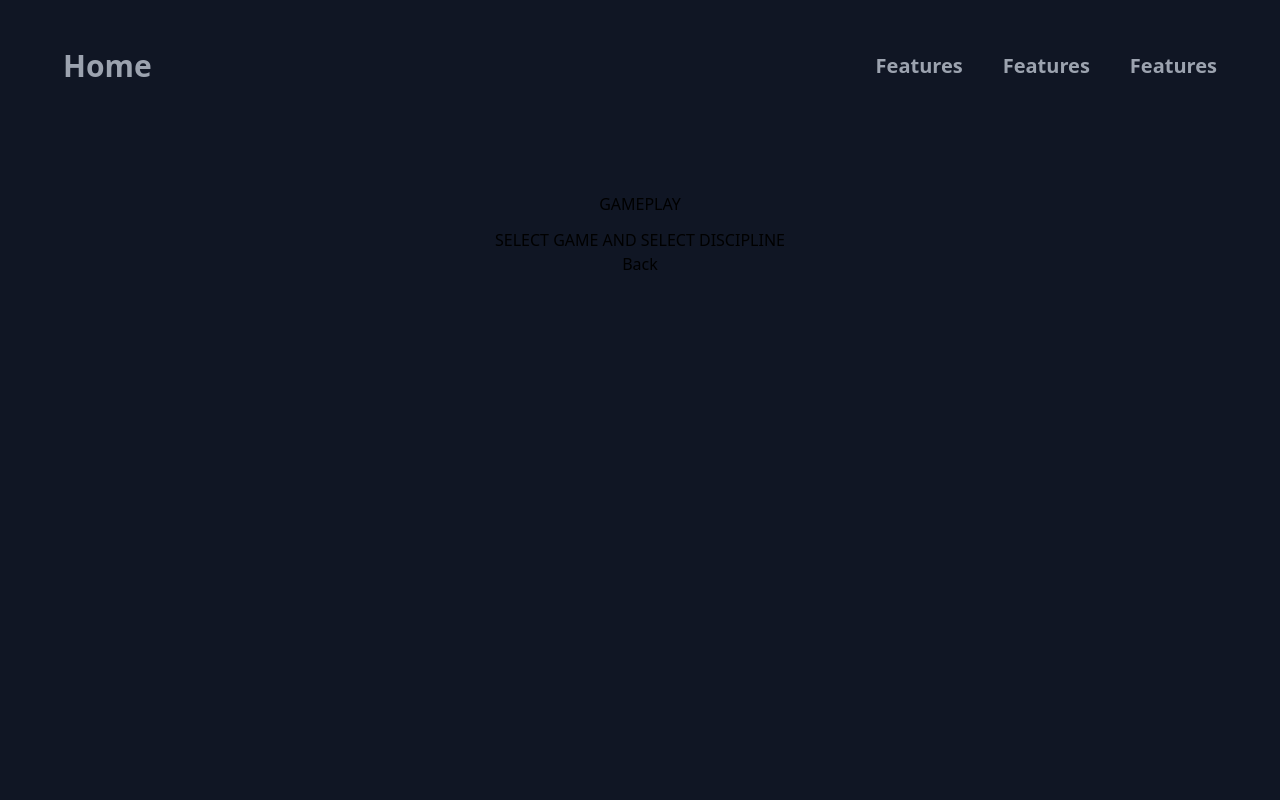
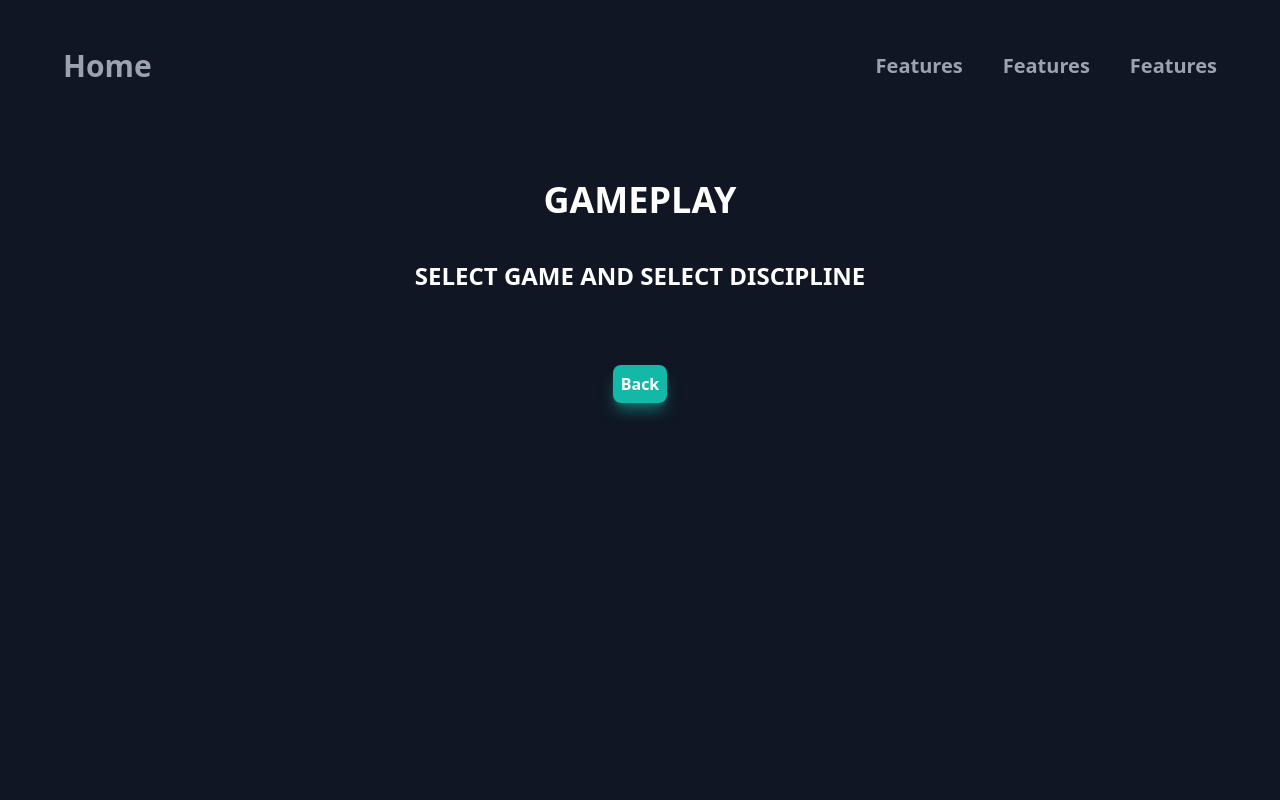
Before and after one commit to felipe11dias/jogo-serio-tradicional, a React (Create React App) app: page /environment/student/gameplay in a window 1280 px wide. Shown: the top 800 px of the page. Built offline with nearby package versions, Linux system fonts and the light colour scheme.

Commit message:
TicTacToe

```diff
--- a/src/pages/gameplay/Gameplay.tsx
+++ b/src/pages/gameplay/Gameplay.tsx
@@ -4,14 +4,14 @@ import GameArea from "./components/GameArea";
 export default function Gameplay() {
   return (
     <div className="w-full flex flex-col items-center justify-center">
-      <h2 className="my-3 w-100 text-center"> GAMEPLAY </h2>
+      <h2 className="text-4xl text-white font-bold text-center mb-10"> GAMEPLAY </h2>
 
-      <div className="d-flex justify-content-center">
+      <div className="d-flex justify-content-center mb-10">
         <GameArea />
       </div>
 
       <div className="w-100 d-flex">
-        <NavLink className={'btn btn-backgroundColorPrimary m-auto mt-2'} to="/environment/student/game-select" >
+        <NavLink className={'w-full my-5 p-2 bg-teal-500 shadow-lg shadow-teal-500/50 hover:shadow-teal-500/40 text-white font-semibold rounded-lg'} to="/environment/student/game-select" >
           Back
         </NavLink>
       </div>
--- a/src/pages/gameplay/components/GameArea.tsx
+++ b/src/pages/gameplay/components/GameArea.tsx
@@ -9,11 +9,14 @@ export default function GameArea() {
     <>
       {
         gameSerius.gameSelected !== '' && gameSerius.disciplineSelected !== '' ?
-        <div className="w-100 px-5 border border-3 rounded-3" style={{ minWidth: '300px', minHeight: 'calc(100vh - 230px)' }}>
+        <div className="w-100 px-5 border rounded-md" style={{ minWidth: '300px', minHeight: 'calc(100vh - 230px)' }}>
           <Game  />
         </div>
          :
-        <>SELECT GAME AND SELECT DISCIPLINE</>
+        <>
+          <h2 className="text-2xl text-white font-bold text-center mb-10">      SELECT GAME AND SELECT DISCIPLINE </h2>
+
+        </>
       }
     </>
   )
--- a/src/pages/gameplay/games/tic-tac-toe/TicTacToe.tsx
+++ b/src/pages/gameplay/games/tic-tac-toe/TicTacToe.tsx
@@ -18,7 +18,7 @@ function TicTacToe() {
     for (let i = 0; i < 9; i++) {
       const bt = {
         texto: '-',
-        cor: 'black'
+        cor: 'white'
       };
       _bts = [..._bts, bt];
     }
@@ -126,7 +126,7 @@ function TicTacToe() {
   function DivJogo() {
     if (bts.length === 9) {
       return (
-        <div className="form-group jogo">
+        <div className="form-group jogo border border-slate-700 bg-gray-800  rounded-lg shadow-xl">
           <div className="form-inline justify-content-center">
             <div className="form-group text-center">
               <button onClick={() => jogar(bts[0])} className="btn btn-default btn-fix-jogo" style={{ color: bts[0].cor }}>{bts[0].texto}</button>
@@ -175,14 +175,14 @@ function TicTacToe() {
 
   return (
     <>
-      <div className='w-full h-24 '>
+      <div className='w-full h-24 rounded '>
 
-        <div className="form-group">
-          <h3 className='text-center'>Jogo da Velha</h3>
+        <div className="form-group ">
+          <h3 className='text-2xl text-white font-bold text-center mb-10'>Jogo da Velha</h3>
         </div>
       </div>
       <div className="form-group justify-content-center text-center">
-        <button onClick={iniciar} className="btn btn-primary btn-fix" disabled={iniciado}>Iniciar</button>
+        <button onClick={iniciar} className="w-full my-5 p-2 bg-teal-500 shadow-lg shadow-teal-500/50 hover:shadow-teal-500/40 text-white font-semibold rounded-lg" disabled={iniciado}>Iniciar</button>
       </div>
       <div className="form-group justify-content-center text-center">
         <span className="identificador" style={{ color: 'gray' }}>Jogador da Vez: {vez}</span>
@@ -190,11 +190,15 @@ function TicTacToe() {
       <DivJogo />
       <div className="placar">
         <div className="form-inline justify-content-center">
-          <div className="text-center mt-20">
+          <div className="text-center mt-20 mb-10">
             <span className="identificador" style={{ color: 'green' }}>X: {resultadoX}</span>
+
             <span className="separar"></span>
-            <span className="identificador" style={{ color: 'black' }}>V: {resultadoV}</span>
+
+            <span className="identificador px-5" style={{ color: 'white' }}>V: {resultadoV}</span>
+
             <span className="separar"></span>
+
             <span className="identificador" style={{ color: 'blue' }}>O: {resultadoO}</span>
           </div>
       </div>
```
